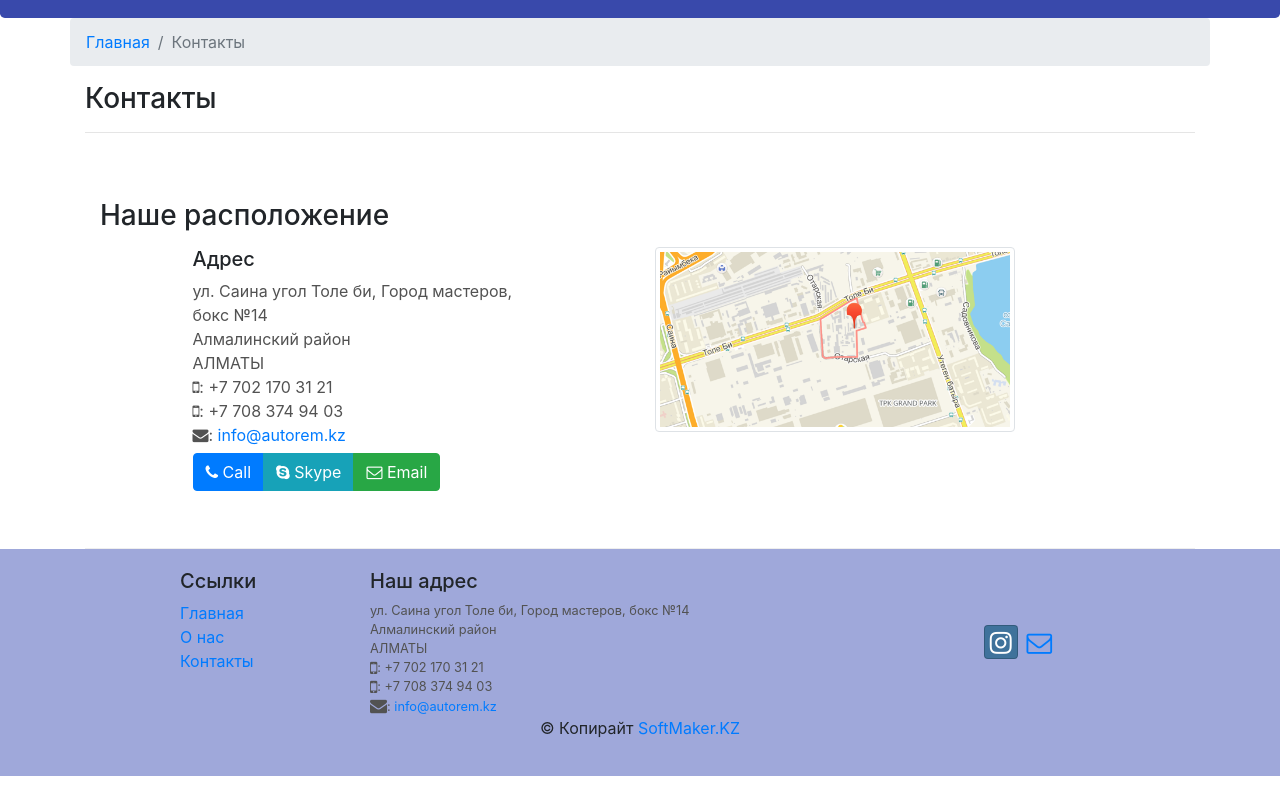
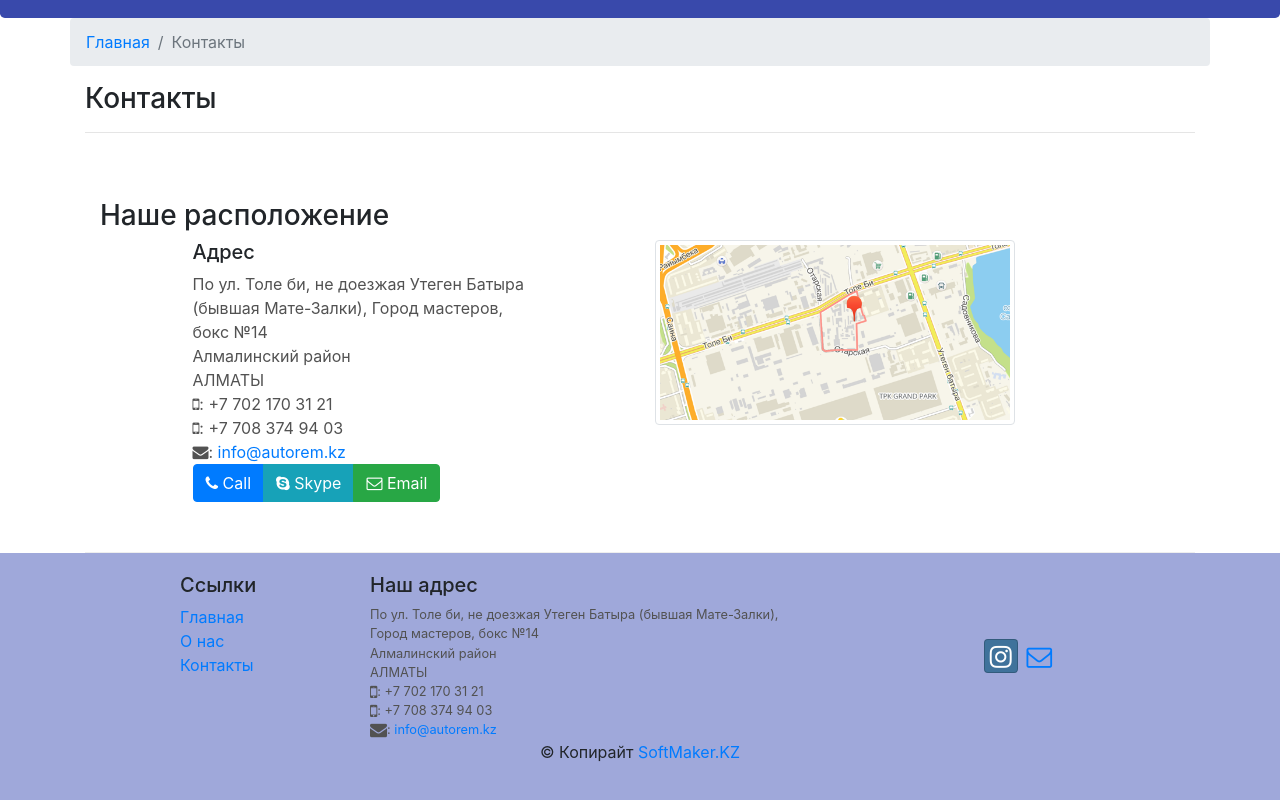
Before and after one commit to so5tmaker/autorem.kz, a website: page contactus.html in a window 1280 px wide. Shown: the part 316-1116 px from the top of the page. Before the commit the page ends 1092 px from the top, so only its background shows below. Drawn offline with nearby package versions, Linux system fonts and the light colour scheme.

Commit message:
Some changes in the address of the contactus.html

```diff
--- a/contactus.html
+++ b/contactus.html
@@ -96,7 +96,7 @@
             <div class="col-12 col-sm-4 offset-sm-1">
                 <h5>Адрес</h5>
                 <address style="font-size: 100%">
-                    ул. Саина угол Толе би, Город мастеров, бокс №14
+                    По ул. Толе би, не доезжая Утеген Батыра (бывшая Мате-Залки), Город мастеров, бокс №14
                     <br> Алмалинский район
                     <br> АЛМАТЫ
                     <br>
@@ -154,7 +154,7 @@
                 <div class="col-6 col-sm-5">
                     <h5>Наш адрес</h5>
                     <address>
-                        ул. Саина угол Толе би, Город мастеров, бокс №14
+                        По ул. Толе би, не доезжая Утеген Батыра (бывшая Мате-Залки), Город мастеров, бокс №14
                         <br> Алмалинский район
                         <br> АЛМАТЫ
                         <br>
```
